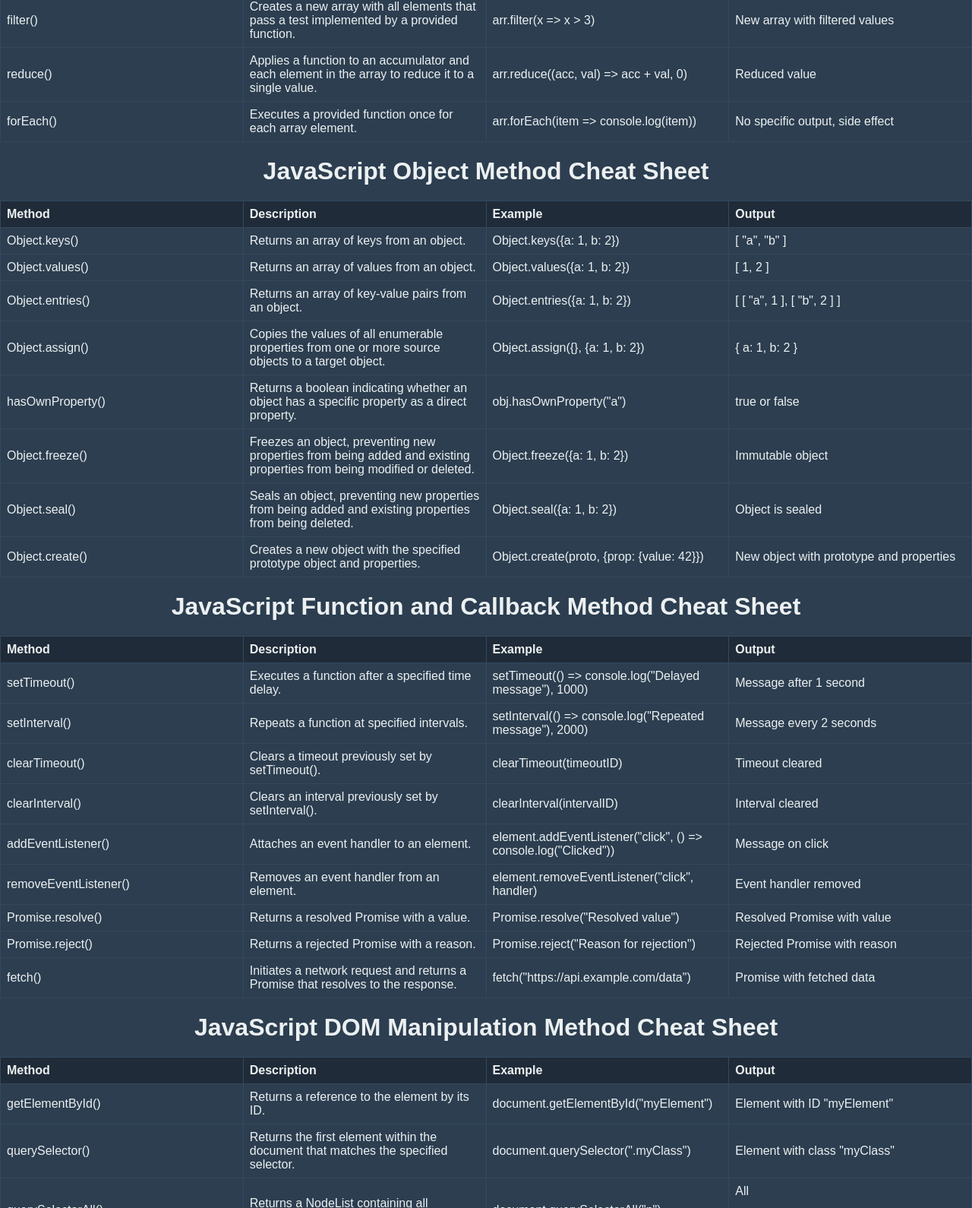
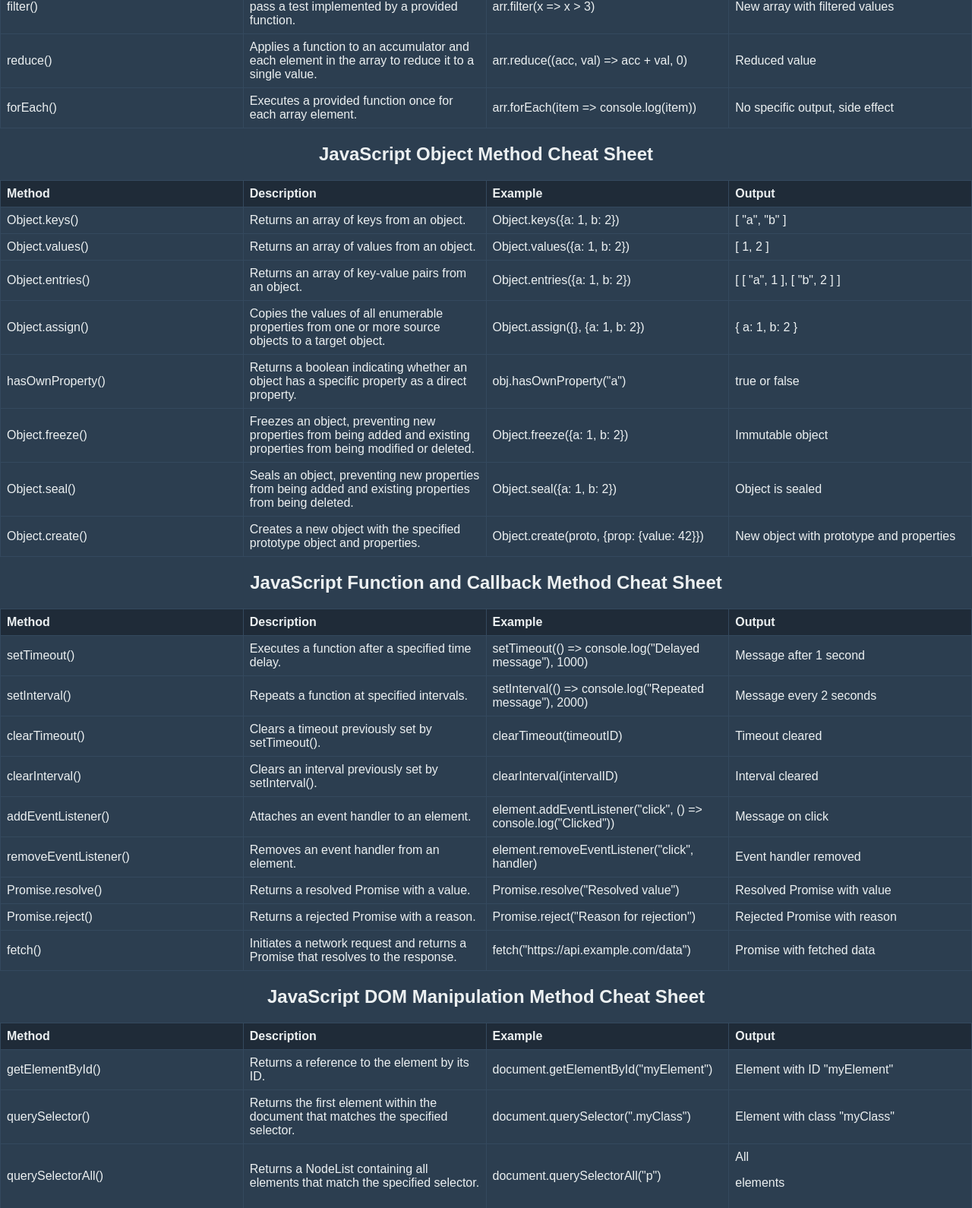
Before and after one commit to DB-Dotcom/JS_Cheats, a plain HTML site: page index.html in a window 1280 px wide. Shown: the part 1210-2800 px from the top of the page at 76% size. Drawn offline with Linux system fonts and the light colour scheme.

Commit message:
change h1 to h2 title description

```diff
--- a/index.html
+++ b/index.html
@@ -48,7 +48,7 @@
     <nav></nav>
 
     <main>
-      <h1>JavaScript String Method Cheat Sheet</h1>
+      <h2>JavaScript String Method Cheat Sheet</h2>
       <table>
         <tr>
           <th>Method</th>
@@ -128,7 +128,7 @@
       </table>
 
       <table>
-        <h1>JavaScript Array Method Cheat Sheet</h1>
+        <h2>JavaScript Array Method Cheat Sheet</h2>
         <tr>
           <th>Method</th>
           <th>Description</th>
@@ -220,7 +220,7 @@
         </tr>
       </table>
 
-      <h1>JavaScript Object Method Cheat Sheet</h1>
+      <h2>JavaScript Object Method Cheat Sheet</h2>
       <table>
         <tr>
           <th>Method</th>
@@ -293,7 +293,7 @@
         </tr>
       </table>
 
-      <h1>JavaScript Function and Callback Method Cheat Sheet</h1>
+      <h2>JavaScript Function and Callback Method Cheat Sheet</h2>
       <table>
         <tr>
           <th>Method</th>
@@ -363,7 +363,7 @@
         <!-- ... (weitere Einträge) ... -->
       </table>
 
-      <h1>JavaScript DOM Manipulation Method Cheat Sheet</h1>
+      <h2>JavaScript DOM Manipulation Method Cheat Sheet</h2>
       <table>
         <tr>
           <th>Method</th>
```
